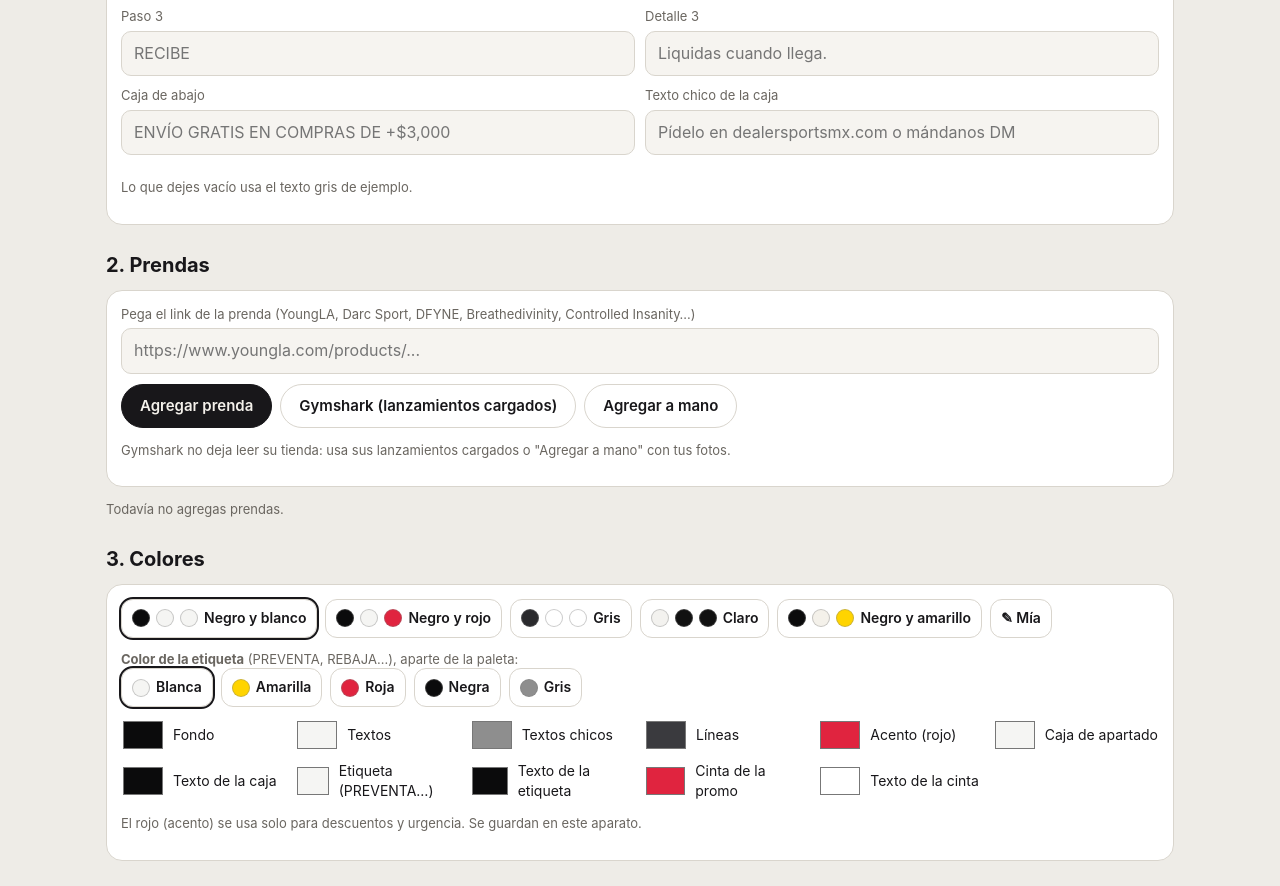
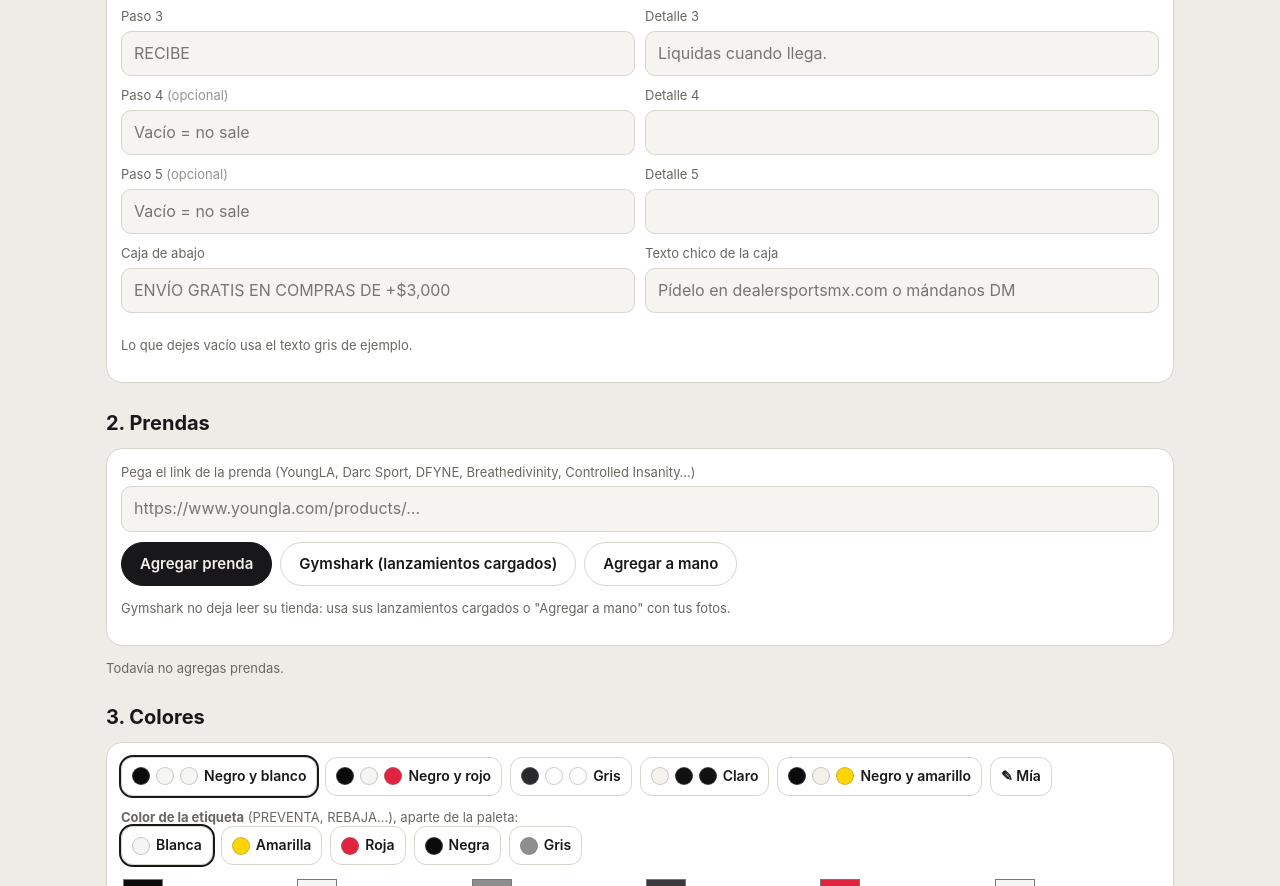
Before and after one commit to dealersportsmx-source/dealersportsmx-source.github.io, a plain HTML site: page disenos/index.html in a window 1280 px wide. Shown: the part 1094-1980 px from the top of the page. Drawn offline with Linux system fonts and the light colour scheme.

Commit message:
Diseños: "Así apartas" con 1 a 5 pasos que se acomodan solos, detalle en 2 renglones, texto chico y título que ya no se enciman. sw v89.
Co-Authored-By: Claude Opus 5.5 <noreply@anthropic.com>

```diff
--- a/disenos/index.html
+++ b/disenos/index.html
@@ -95,6 +95,8 @@ input:not([type=checkbox]):not([type=color]):not([type=file]),select,textarea{di
   <div class="g2"><label>Paso 1<input id="c_p1" placeholder="ESCOGE"></label><label>Detalle 1<input id="c_d1" placeholder="Tu prenda, color y talla."></label></div>
   <div class="g2"><label>Paso 2<input id="c_p2" placeholder="APARTA"></label><label>Detalle 2<input id="c_d2" placeholder="Con el 30 % de anticipo."></label></div>
   <div class="g2"><label>Paso 3<input id="c_p3" placeholder="RECIBE"></label><label>Detalle 3<input id="c_d3" placeholder="Liquidas cuando llega."></label></div>
+  <div class="g2"><label>Paso 4 <span style="opacity:.7">(opcional)</span><input id="c_p4" placeholder="Vacío = no sale"></label><label>Detalle 4<input id="c_d4"></label></div>
+  <div class="g2"><label>Paso 5 <span style="opacity:.7">(opcional)</span><input id="c_p5" placeholder="Vacío = no sale"></label><label>Detalle 5<input id="c_d5"></label></div>
   <div class="g2"><label>Caja de abajo<input id="c_caja" placeholder="ENVÍO GRATIS EN COMPRAS DE +$3,000"></label><label>Texto chico de la caja<input id="c_caja2" placeholder="Pídelo en dealersportsmx.com o mándanos DM"></label></div>
   <p class="note">Lo que dejes vacío usa el texto gris de ejemplo.</p>
 </div>
@@ -166,8 +168,8 @@ function anticipo(precio){ if(!P) return Math.round(precio*0.3/50)*50; try{ retu
 if(!Array.isArray(DB.drop.subidas)) DB.drop.subidas=DB.drop.portadaData?[DB.drop.portadaData]:[];
 if(!Array.isArray(DB.drop.sel)) DB.drop.sel=DB.drop.portadaData?[DB.drop.portadaData]:(DB.drop.portada?[DB.drop.portada]:[]);
 if(!DB.cierre) DB.cierre={};
-['kicker','titulo','p1','d1','p2','d2','p3','d3','caja','caja2'].forEach(k=>{ const el=$('#c_'+k); el.value=DB.cierre[k]||''; el.oninput=()=>{ DB.cierre[k]=el.value; guardar(); }; });
-const CIERRE_DEF={kicker:'ASÍ DE FÁCIL',titulo:'ASÍ APARTAS',p1:'ESCOGE',d1:'Tu prenda, color y talla.',p2:'APARTA',d2:'Con el 30 % de anticipo.',p3:'RECIBE',d3:'Liquidas cuando llega.',caja:'ENVÍO GRATIS EN COMPRAS DE +$3,000',caja2:'Pídelo en dealersportsmx.com o mándanos DM'};
+['kicker','titulo','p1','d1','p2','d2','p3','d3','p4','d4','p5','d5','caja','caja2'].forEach(k=>{ const el=$('#c_'+k); el.value=DB.cierre[k]||''; el.oninput=()=>{ DB.cierre[k]=el.value; guardar(); }; });
+const CIERRE_DEF={kicker:'ASÍ DE FÁCIL',titulo:'ASÍ APARTAS',p1:'ESCOGE',d1:'Tu prenda, color y talla.',p2:'APARTA',d2:'Con el 30 % de anticipo.',p3:'RECIBE',d3:'Liquidas cuando llega.',p4:'',d4:'',p5:'',d5:'',caja:'ENVÍO GRATIS EN COMPRAS DE +$3,000',caja2:'Pídelo en dealersportsmx.com o mándanos DM'};
 const cz=k=>(DB.cierre[k]||'').trim()||CIERRE_DEF[k];
 function candidatas(){ return [...new Set([...DB.drop.subidas,...DB.prendas.flatMap(p=>p.fotos.length?p.fotos.concat(p.fotosTodas):p.fotosTodas)])]; }
 function pintarPortada(){ const cs=candidatas(); DB.drop.sel=DB.drop.sel.filter(u=>cs.includes(u));
@@ -328,14 +330,25 @@ async function postLamina(c,p,i){ const x=c.getContext('2d'),W=1080,H=1350; x.fi
   if(p.anticipo) cajaApartado(x,700,ay-66,320,240,p);
   x.fillStyle=C().suave; x.font='600 26px Inter'; x.fillText('Pídelo en dealersportsmx.com',L,1312); logo(x,1020-170,1270,170); }
 async function postCierre(c){ await cierre(c,1080,1350); }
+function wrapText(x,t,max){ const ws=String(t).split(/\s+/).filter(Boolean), out=[]; let cur=''; ws.forEach(w=>{ const p=cur?cur+' '+w:w; if(x.measureText(p).width<=max||!cur) cur=p; else { out.push(cur); cur=w; } }); if(cur) out.push(cur); return out; }
 async function cierre(c,W,H){ const x=c.getContext('2d'); x.fillStyle=C().bg; x.fillRect(0,0,W,H); const L=70, alto=H>1500; let y=alto?260:170;
   logo(x,L,alto?110:70,240); if(!alto) contador(x,totalCarrusel()+'/'+totalCarrusel(),W-60,70);
-  x.fillStyle=C().suave; x.font='700 30px Inter'; sp(x,8); x.fillText(cz('kicker').toUpperCase(),L,y+40); sp(x,0);
-  x.fillStyle=C().texto; fitFont(x,cz('titulo').toUpperCase(),'#px Anton',alto?190:160,W-2*L); x.fillText(cz('titulo').toUpperCase(),L,y+(alto?230:200)); corte(x,L,y+(alto?262:228),150,10,C().acento);
-  const pasos=[[cz('p1').toUpperCase(),cz('d1')],[cz('p2').toUpperCase(),cz('d2')],[cz('p3').toUpperCase(),cz('d3')]]; y+=alto?380:320;
-  pasos.forEach(([t,d],k)=>{ const bh=alto?190:150; x.fillStyle=rgba(C().texto,.06); rr(x,L,y,W-2*L,bh,22); x.fill(); x.strokeStyle=C().linea; x.lineWidth=2; rr(x,L,y,W-2*L,bh,22); x.stroke();
-    x.fillStyle=C().texto; x.font=`${alto?110:90}px Anton`; x.fillText('0'+(k+1),L+34,y+bh*0.7); x.font=`${alto?62:52}px Anton`; x.fillText(t,L+(alto?220:190),y+bh*0.52); x.fillStyle=C().suave; x.font=`500 ${alto?32:28}px Inter`; x.fillText(d,L+(alto?220:190),y+bh*0.8); y+=bh+22; });
-  y+=alto?40:20; x.fillStyle=C().caja; rr(x,L,y,W-2*L,alto?150:120,22); x.fill(); x.fillStyle=C().cajaTexto; x.textAlign='center'; x.font=`800 ${alto?34:30}px Inter`; fitFont(x,cz('caja').toUpperCase(),`800 #px Inter`,alto?34:30,W-2*L-40); x.fillText(cz('caja').toUpperCase(),W/2,y+(alto?70:58)); fitFont(x,cz('caja2'),`600 #px Inter`,alto?28:24,W-2*L-40); x.globalAlpha=.75; x.fillText(cz('caja2'),W/2,y+(alto?115:94)); x.globalAlpha=1; x.textAlign='left';
+  { const k=cz('kicker').toUpperCase(); let s=30; for(;;){ x.font=`700 ${s}px Inter`; if(x.measureText(k).width+k.length*(s*0.26)<=W-2*L||s<=16) break; s-=2; } x.fillStyle=C().suave; sp(x,Math.round(s*0.26)); x.fillText(k,L,y+40); sp(x,0); }
+  x.fillStyle=C().texto; const tS=fitFont(x,cz('titulo').toUpperCase(),'#px Anton',alto?190:150,W-2*L); x.fillText(cz('titulo').toUpperCase(),L,y+70+tS*0.88); corte(x,L,y+70+tS*0.88+30,150,10,C().acento);
+  // pasos: de 1 a 5 (los vacíos no salen); las cajas se hacen más bajitas mientras más pasos haya y el detalle se acomoda en 2 renglones
+  const pasos=[1,2,3,4,5].map(k=>[cz('p'+k).toUpperCase(),cz('d'+k)]).filter(([t,d])=>t||d);
+  const boxH=alto?150:120, boxY=H-(alto?250:80)-boxH, top=y+(alto?330:290), gap=alto?20:14, n=Math.max(1,pasos.length);
+  const bh=Math.min(alto?270:190,(boxY-(alto?50:34)-top-gap*(n-1))/n);
+  x.font=`${Math.round(bh*0.5)}px Anton`; const numW=x.measureText('00').width, tx=L+30+numW+36, maxW=W-L-tx-30;
+  y=top; pasos.forEach(([t,d],k)=>{ x.fillStyle=rgba(C().texto,.06); rr(x,L,y,W-2*L,bh,22); x.fill(); x.strokeStyle=C().linea; x.lineWidth=2; rr(x,L,y,W-2*L,bh,22); x.stroke();
+    const ns=Math.round(bh*0.5); x.fillStyle=C().texto; x.font=`${ns}px Anton`; x.fillText(String(k+1).padStart(2,'0'),L+30,y+bh/2+ns*0.36);
+    const ts=t?Math.round(Math.min(bh*0.3,alto?62:52)):0; let ds=Math.round(Math.max(20,Math.min(bh*0.17,alto?32:28))), lines=[];
+    if(d){ for(;;){ x.font=`500 ${ds}px Inter`; lines=wrapText(x,d,maxW); if(lines.length<=2||ds<=18) break; ds-=2; } lines=lines.slice(0,2); }
+    const blockH=(ts?ts*0.82:0)+(ts&&lines.length?ds*0.7:0)+lines.length*ds*1.25; let ty=y+(bh-blockH)/2;
+    if(ts){ x.fillStyle=C().texto; fitFont(x,t,'#px Anton',ts,maxW); ty+=ts*0.82; x.fillText(t,tx,ty); ty+=ds*0.7; }
+    x.fillStyle=C().suave; x.font=`500 ${ds}px Inter`; lines.forEach(l=>{ ty+=ds*1.1; x.fillText(l,tx,ty); ty+=ds*0.15; });
+    y+=bh+gap; });
+  y=Math.min(boxY,y+(alto?30:16)); x.fillStyle=C().caja; rr(x,L,y,W-2*L,boxH,22); x.fill(); x.fillStyle=C().cajaTexto; x.textAlign='center'; x.font=`800 ${alto?34:30}px Inter`; fitFont(x,cz('caja').toUpperCase(),`800 #px Inter`,alto?34:30,W-2*L-40); x.fillText(cz('caja').toUpperCase(),W/2,y+(alto?70:58)); fitFont(x,cz('caja2'),`600 #px Inter`,alto?28:24,W-2*L-40); x.globalAlpha=.75; x.fillText(cz('caja2'),W/2,y+(alto?115:94)); x.globalAlpha=1; x.textAlign='left';
   if(alto){ x.fillStyle=C().suave; x.font='700 28px Inter'; x.textAlign='center'; x.fillText('dealersportsmx.com',W/2,1840); x.textAlign='left'; } }
 async function postPromo(c,comoPortada){ const x=c.getContext('2d'),W=1080,H=1350; x.fillStyle=C().bg; x.fillRect(0,0,W,H);
   const us=selFotos(3); const fotos=await Promise.all(us.map(u=>cargarImg(u).catch(()=>null)));
--- a/sw.js
+++ b/sw.js
@@ -1,6 +1,6 @@
 /* Guarda las apps en el aparato para que abran sin internet.
    Cuando hay internet, revisa en segundo plano si hay una versión nueva. */
-const CACHE = 'mis-apps-v88';
+const CACHE = 'mis-apps-v89';
 const FILES = ["/", "/index.html", "/manifest.webmanifest", "/precios.js", "/icon-180.png", "/icon-512.png", "/cotizador/", "/cotizador/index.html", "/cotizador/manifest.webmanifest", "/cotizador/icon-180.png", "/cotizador/icon-512.png", "/facturas/prueba.html", "/facturas/", "/facturas/index.html", "/facturas/manifest.webmanifest", "/facturas/icon-180.png", "/facturas/icon-512.png", "/facturas/logo.png","/clientes/prueba.html", "/clientes/", "/clientes/index.html", "/clientes/manifest.webmanifest", "/clientes/icon-180.png", "/clientes/icon-512.png", "/catalogo/prueba.html", "/catalogo/", "/catalogo/index.html", "/catalogo/manifest.webmanifest", "/catalogo/icon-180.png", "/catalogo/icon-512.png", "/historias/", "/historias/index.html", "/historias/manifest.webmanifest", "/historias/icon-180.png", "/historias/icon-512.png", "/historias/marcas/gymshark.png", "/historias/marcas/gymshark-tiburon.png", "/historias/marcas/youngla.png", "/historias/marcas/dfyne.png", "/historias/marcas/controlled-insanity.png", "/historias/marcas/civil-regime.png", "/historias/marcas/darc-sport.png", "/historias/marcas/breathe-divinity.png", "/drops/", "/drops/index.html", "/drops/manifest.webmanifest", "/drops/icon-180.png", "/drops/icon-512.png", "/disenos/", "/disenos/index.html", "/disenos/manifest.webmanifest", "/disenos/icon-180.png", "/disenos/icon-512.png", "/disenos/logo.png"];
 
 self.addEventListener('install', e => {
```
